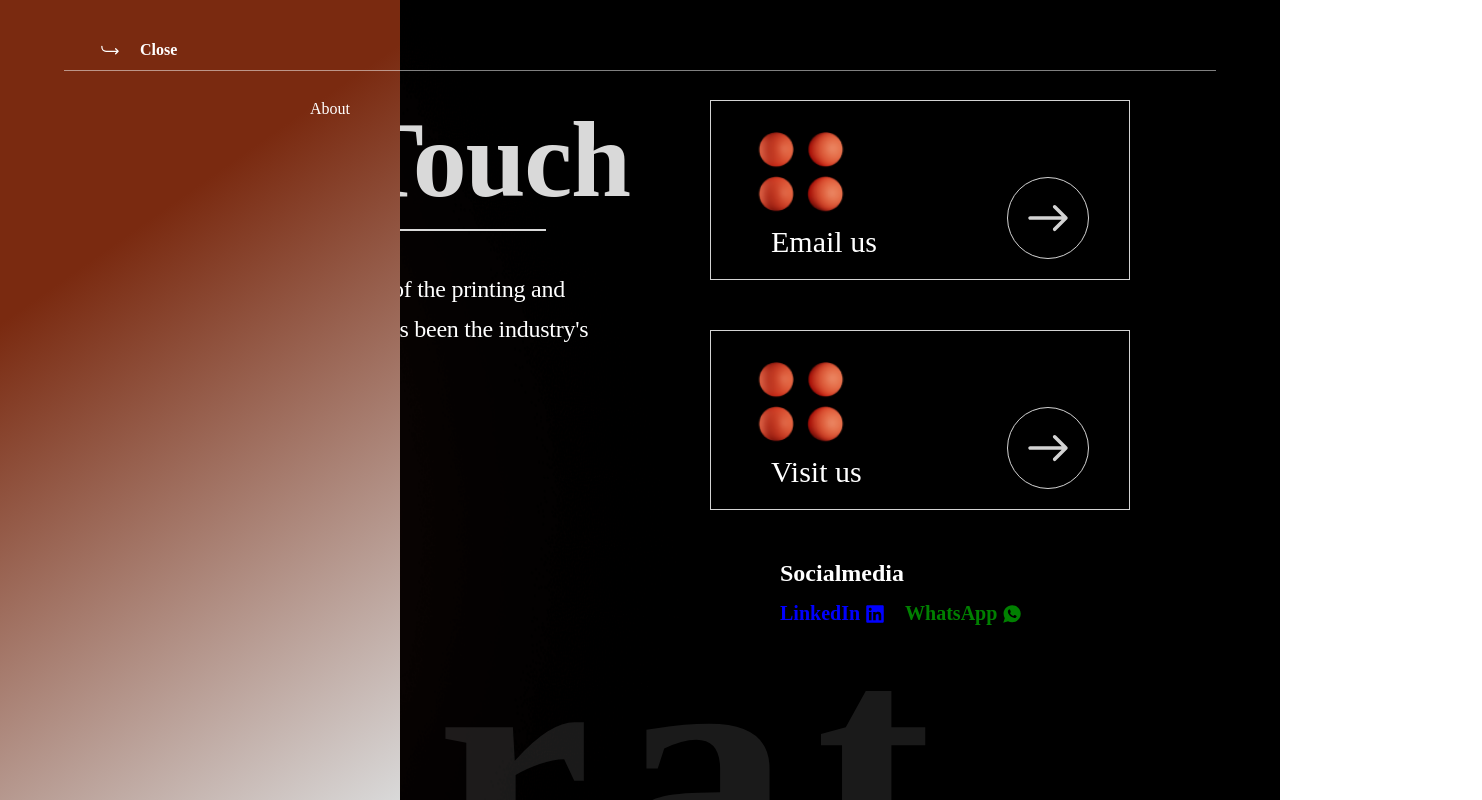
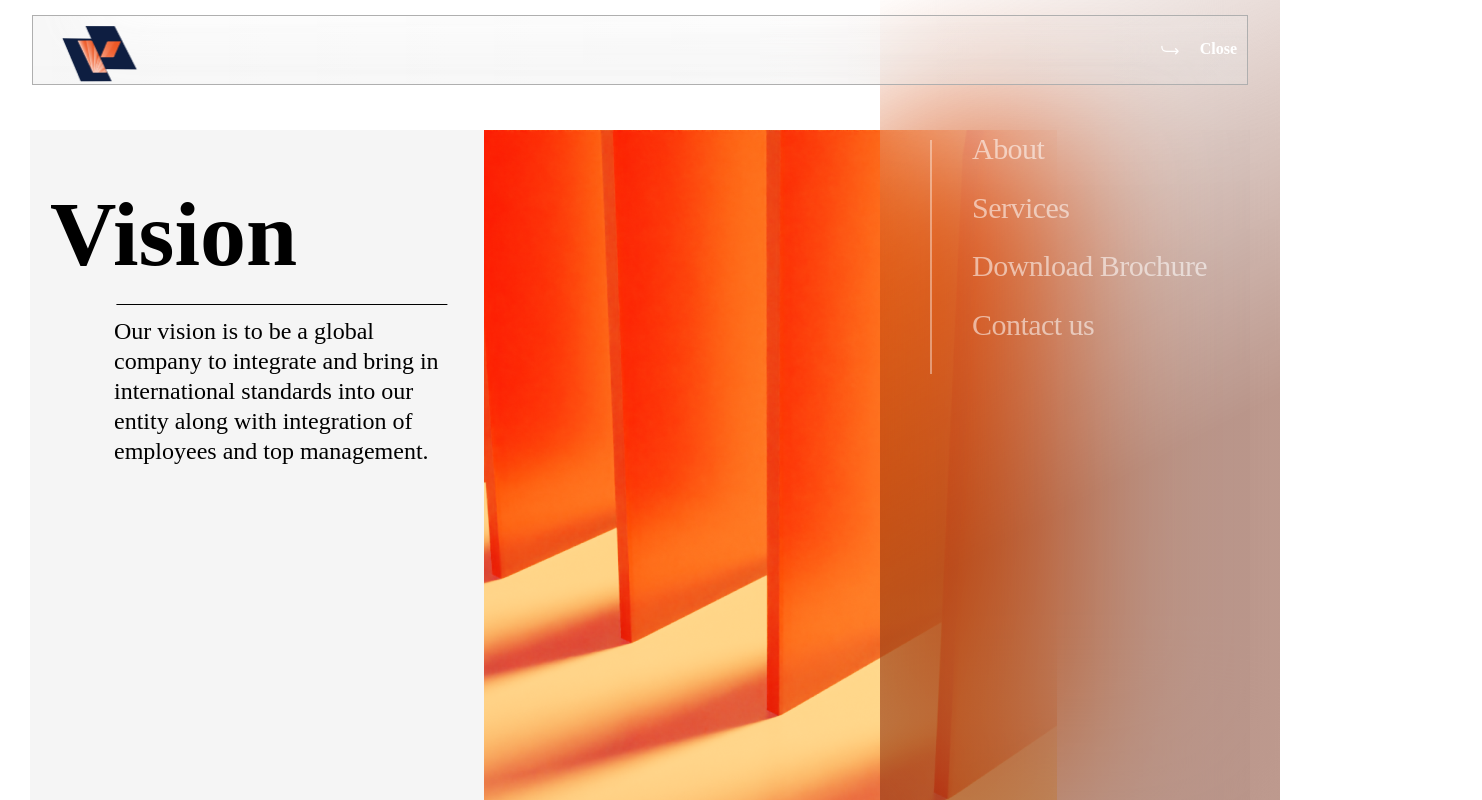
Before and after one commit to HaraayDesignStudio/Virat-Website-Frontend, a React (Create React App) app: page /about in a window 1280 px wide. Both pictures are taken after a click on the element "Menu". Shown: the top 800 px of the page, 1482 px wide, since content can reach past the window. Built offline with nearby package versions, Linux system fonts and the light colour scheme; some icons are missing; the HTML template or start-up script is replaced by a standard one; a web font is replaced by a local one.

Commit message:
Nanbar new desing

```diff
--- a/src/App.js
+++ b/src/App.js
@@ -2,6 +2,7 @@ import { BrowserRouter, Routes, Route } from "react-router-dom";
 import Navbar from "./components/navbar";
 import HomePage from "./pages/homePage";
 import Footer from "./components/footer";
+import Aboutus from "./pages/aboutus";
 
 function App() {
   return (
@@ -9,6 +10,7 @@ function App() {
       <Navbar />
       <Routes>
         <Route path="/" element={<HomePage />} />
+        <Route path="/about" element={<Aboutus />} />
       </Routes>
       <Footer />
     </BrowserRouter>
--- a/src/components/compenents.css
+++ b/src/components/compenents.css
@@ -9,19 +9,35 @@
 }
 
 .navbar-menu {
-  padding: 0 100px;
-  padding-top: 30px;
-  width: 100%;
+  margin-top: 5px;
+  align-items: center;
+  justify-content: space-between;
+  padding: 10px;
+  width: 95%;
   height: 70px;
   position: fixed;
   top: 0;
-  left: 0;
+  left: 50%;
+  transform: translate(-50%, 10px);
   display: flex;
   align-items: center;
   gap: 10px;
   color: white;
   font-family: virat;
   font-weight: bold;
+  border: 0.5px solid #afafaf;
+  background: linear-gradient(
+    270deg,
+    rgba(255, 255, 255, 0.06) 0.02%,
+    rgba(255, 255, 255, 0) 109.38%
+  );
+  box-shadow: -57.833px 57.833px 57.833px 0px rgba(255, 255, 255, 0.14) inset,
+    57.833px -57.833px 57.833px 0px rgba(194, 194, 194, 0.14) inset;
+  backdrop-filter: blur(56.676666259765625px);
+}
+.navbar-menu div{
+  display: flex;
+  gap: 10px;
 }
 .navbar-menu p {
   cursor: pointer;
@@ -29,7 +45,11 @@
   opacity: 1;
   transition: opacity 0.3s ease; /* Add a smooth transition for opacity */
 }
-
+.logo{
+  width: 142.222px;
+height: 80px;
+flex-shrink: 0;
+}
 .navbar-menu p.hidden {
   opacity: 0;
 }
@@ -41,7 +61,7 @@
   transform: translateX(-50%);
   width: 90%;
   height: 0.1px;
-  background-color: rgba(255, 255, 255, 0.5);
+  background-color: #afafaf;
 }
 
 .navbar-icon-open {
@@ -58,11 +78,15 @@
   position: fixed;
   max-width: 400px;
   top: 0;
-  left: -100%; /* Set initial position to -100% */
+  right: 0;
   width: 100%;
   height: 100%;
-  background: linear-gradient(145deg, #7a2a10 30%, #d9d9d9);
-  backdrop-filter: blur(10px);
+  background: linear-gradient(
+    332deg,
+    rgba(108, 26, 0, 0.44) 40%,
+    rgba(0, 0, 0, 0) 100%
+  );
+  backdrop-filter: blur(77.42933654785156px);
   display: flex;
   z-index: -1;
   opacity: 0;
@@ -72,27 +96,44 @@
 .drawer-content {
   position: relative;
   transition: transform 0.5s ease, opacity 0.5s ease;
-  padding: 100px 50px;
+  padding: 140px 50px;
   width: 100%;
   display: flex;
+  flex-direction: column;
   align-items: self-start;
-  justify-content: flex-end;
+  gap: 40px;
 }
 .drawer-content a {
   text-decoration: none;
-  color: white;
+  color: #fff;
+  text-align: center;
+  font-size: 30px;
+  font-style: normal;
+  line-height: 18.548px; /* 38.642% */
+  letter-spacing: -0.528px;
+  opacity: 0.55;
+  display: flex;
+  gap: 40px;
+}
+.selected {
+  opacity: 1 !important;
 }
 .drawer-overlay.open {
   opacity: 1;
-  left: 0; /* Set the final position to 0% */
+  right: 0; /* Set the final position to 0% */
 }
 
 .drawer-content.open {
   opacity: 1;
 }
 
-.drawer-content.closed {
-  opacity: 0;
+.line-indication {
+  height: 316%;
+  width: 2px;
+  background: rgba(255, 255, 255, 0.7);
+}
+.selected-line {
+  background-color: #fff !important;
 }
 
 /* ---- card style ---- */
--- a/src/components/navbar.jsx
+++ b/src/components/navbar.jsx
@@ -2,9 +2,11 @@ import React, { useState } from "react";
 import { IoReturnUpBack } from "react-icons/io5";
 import "./compenents.css";
 import { Link } from "react-router-dom";
+import logo from "../assets/logo.png";
 
 const Navbar = () => {
   const [drawerOpen, setDrawerOpen] = useState(false);
+  const [selectedTab, setSelectedTab] = useState(null);
 
   const handleDrawerToggle = () => {
     setDrawerOpen(!drawerOpen);
@@ -20,9 +22,18 @@ const Navbar = () => {
     }
   };
 
+  const handleTabClick = (tab) => {
+    setSelectedTab(tab);
+    handleCloseDrawer();
+  };
+
   return (
     <div className="navbar-container">
       <span className="navbar-menu" onClick={handleDrawerToggle}>
+        <div className="navbar-logo">
+          <img src={logo} alt="logo" className="logo" />
+        </div>
+        <div>
           <IoReturnUpBack
             className={`navbar-icon-open ${drawerOpen ? "rotate" : ""}`}
           />
@@ -30,6 +41,7 @@ const Navbar = () => {
             {!drawerOpen ? "Menu" : ""}
           </p>
           <p>{drawerOpen ? "Close" : ""}</p>
+        </div>
       </span>
 
       {drawerOpen && (
@@ -38,7 +50,62 @@ const Navbar = () => {
           onClick={handleOverlayClick}
         >
           <div className={`drawer-content ${drawerOpen ? "open" : "closed"}`}>
-            <Link to="/about">About</Link>
+            <Link
+              to="/about"
+              onClick={() => handleTabClick("about")}
+              className={selectedTab === "about" ? "selected" : ""}
+            >
+              <div
+                className={
+                  selectedTab === "about"
+                    ? "line-indication selected-line"
+                    : "line-indication"
+                }
+              ></div>
+              About
+            </Link>
+            <Link
+              to="/services"
+              onClick={() => handleTabClick("services")}
+              className={selectedTab === "services" ? "selected" : ""}
+            >
+              <div
+                className={
+                  selectedTab === "services"
+                    ? "line-indication selected-line"
+                    : "line-indication"
+                }
+              ></div>
+              Services
+            </Link>
+            <Link
+              to="/download-brochure"
+              onClick={() => handleTabClick("download-brochure")}
+              className={selectedTab === "download-brochure" ? "selected" : ""}
+            >
+              <div
+                className={
+                  selectedTab === "download-brochure"
+                    ? "line-indication selected-line"
+                    : "line-indication"
+                }
+              ></div>
+              Download Brochure
+            </Link>
+            <Link
+              to="/contact"
+              onClick={() => handleTabClick("contact")}
+              className={selectedTab === "contact" ? "selected" : ""}
+            >
+              <div
+                className={
+                  selectedTab === "contact"
+                    ? "line-indication selected-line"
+                    : "line-indication"
+                }
+              ></div>
+              Contact us
+            </Link>
           </div>
         </div>
       )}
--- /dev/null
+++ b/src/pages/aboutus.jsx
@@ -0,0 +1,31 @@
+import React from "react";
+import img1 from "../assets/Rectangle 162.png"
+
+const Aboutus = () => {
+  return (
+    <div className="about-wrapper">
+      <div className="about-container">
+        <div className="about-vision">
+          <p className="about-vision-heading">Vision</p>
+          <p className="about-vision-disc">
+            Our vision is to be a global company to integrate and bring in
+            international standards into our entity along with integration of
+            employees and top management.
+          </p>
+        </div>
+        <div className="about-one-img">
+            <img src={img1} alt="img1" />
+        </div>
+        <div className="about-mission">
+          <p className="about-mission-heading">Mision</p>
+          <p className="about-mission-disc">
+            Our mission is to be the ultimate stop for facility management
+            services.
+          </p>
+        </div>
+      </div>
+    </div>
+  );
+};
+
+export default Aboutus;
--- a/src/pages/pages.css
+++ b/src/pages/pages.css
@@ -416,3 +416,86 @@
     display: flex !important;
   }
 }
+
+/* ---- About Us Style ---- */
+
+.about-wrapper {
+  padding: 130px 30px;
+}
+.about-container {
+  background: #f5f5f5;
+  display: flex;
+  height: 960px;
+  padding-bottom: 60px;
+}
+.about-vision {
+  height: auto;
+  width: 40%;
+  display: flex;
+  flex-direction: column;
+  gap: 40px;
+  padding: 62px 20px;
+}
+.about-vision-heading,
+.about-mission-heading {
+  color: #000;
+  font-size: 92px;
+  font-style: normal;
+  font-weight: 700;
+  line-height: 84px; /* 91.304% */
+  position: relative;
+  padding-bottom: 0;
+}
+.about-mission-heading {
+  margin-left: 50px;
+}
+.about-vision-heading::after {
+  content: "";
+  position: absolute;
+  bottom: -35%;
+  left: 56%;
+  transform: translateX(-50%);
+  width: 80%;
+  background: black;
+  height: 1px;
+}
+.about-mission-heading::after {
+  content: "";
+  position: absolute;
+  bottom: -35%;
+  left: 26%;
+  transform: translateX(-50%);
+  width: 80%;
+  background: black;
+  height: 1px;
+}
+.about-vision-disc {
+  font-size: 24px;
+  font-style: normal;
+  line-height: 30px;
+  width: 350px;
+  margin-left: 64px;
+}
+.about-one-img img {
+  width: 573px;
+  height: 784px;
+}
+.about-mission {
+  align-self: flex-end;
+  display: flex;
+  flex-direction: column;
+  gap: 40px;
+}
+.about-mission-disc {
+  color: #000;
+  width: 425px;
+  font-size: 24px;
+  font-style: normal;
+  line-height: 30px; /* 125% */
+}
+@media (max-width: 800px) {
+.about-container{
+  flex-direction: column;
+  height: auto;
+}
+}
```
Also changed, not shown: src/assets/Rectangle 162.png (added), src/assets/logo.png (added). Lines whose indentation alone changed are shown as unchanged.
